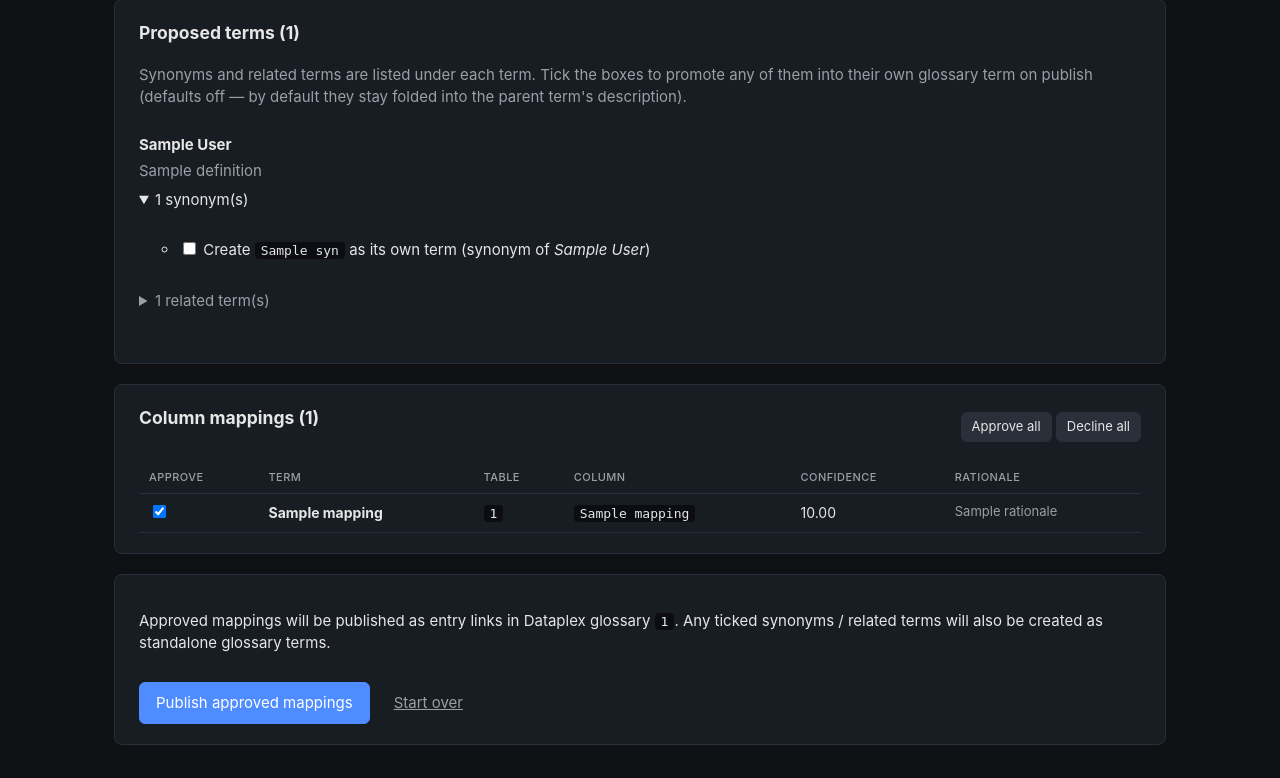
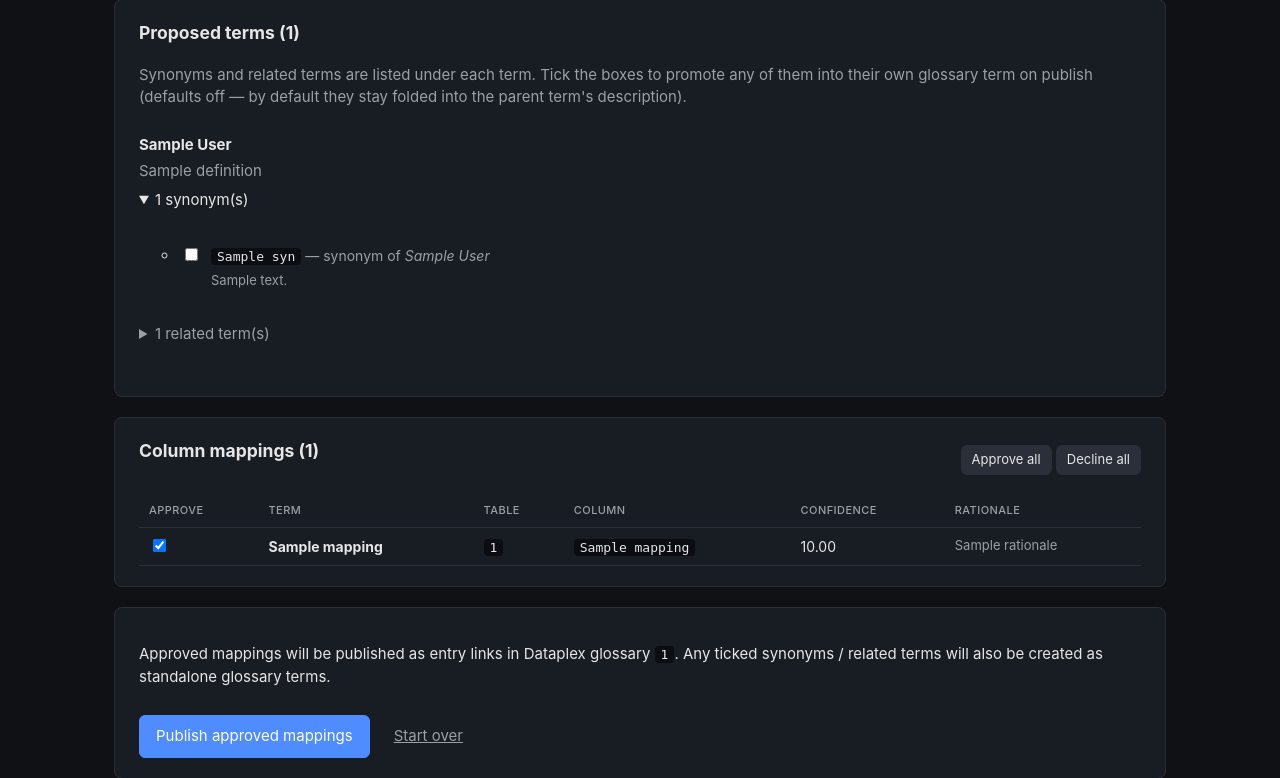
Before and after one commit to Pragati-Sharma-29/Glossary-generator-industry-domains, a FastAPI app: template webapp/templates/suggestions.html in a window 1280 px wide. Shown: the part 807-1585 px from the top of the page. Run offline with FastAPI, Linux system fonts and the light colour scheme; the template is opened without the code that fills it: most values are stand-ins (such as "Sample title", 1, 10 or a date in 2020).

Commit message:
Give every synonym / related term a 1-line description
The review page previously rendered synonyms and related terms as bare
names ("Rewards Member — synonym of Customer"). The operator had no
way to tell if a secondary term was actually relevant to their dataset
without cross-referencing external vocabularies.

Shape change: synonyms and related_terms move from list[str] to
list[dict] where each item is {"name": str, "description": str}.
The description is a one-sentence explanation covering:
  - what the secondary term means
  - how it relates to / why it maps to the parent term
  - for metrics, how they are derived from the parent's column(s)

Plumbed through end-to-end:

  1. prompts.py — USER_PROMPT_TEMPLATE's JSON shape example now shows
     the {name, description} object with explicit guidance on what the
     description should cover for concepts vs metrics.

  2. models.py — TermSuggestion.synonyms and .related_terms annotated
     list[dict] and documented.

  3. agent.py — new _normalise_refs helper coerces either plain
     strings (back-compat for legacy output) or dicts into the
     canonical {name, description} shape. Applied in _parse_response
     so a single bad item can never crash the parse.

  4. suggestions.html — each checkbox now shows the name on one line
     and the description right below in muted text. The hidden form
     value encodes "<name>|<parent>|<description>" so the description
     travels with the promote intent.

  5. webapp/main.py _build_promoted_terms — splits on the new
     three-field encoding, takes the first non-empty description as
     the promoted term's definition (falling back to "Synonym of X"
     when the model left it blank). The relationship line is still
     appended so Dataplex carries both signals.

  6. styles.css — .derived-list label laid out as a two-column grid
     so the description wraps neatly under the name.

On publish, a promoted synonym / related term is now created with a
real definition rather than "Synonym of Customer."-only text, which
shows up meaningfully in the Dataplex UI.

https://claude.ai/code/session_01P4ce1iTRbvx4AwkYcmDSkj

```diff
--- a/webapp/main.py
+++ b/webapp/main.py
@@ -448,35 +448,48 @@ def _build_promoted_terms(
 ):
     """Yield ``(TermSuggestion, [link_request, …])`` for promoted values.
 
-    Form values are formatted as ``"<derived_name>|<parent_display_name>"``
+    Form values are formatted as
+    ``"<derived_name>|<parent_display_name>|<optional_description>"``
     (see suggestions.html). Each unique derived name is emitted once —
-    even if ticked under multiple parents, we still only create one term
-    and emit one link request per (child, parent) pair so Dataplex ends
-    up with structured term-to-term relationships in addition to the
-    description text. ``kind`` is either ``"synonym"`` or ``"related"``;
-    the entry-link type on the link request is ``"synonymous"`` or
-    ``"related"`` respectively (the Dataplex-standard type names).
+    even if ticked under multiple parents, we still only create one
+    term. The first non-empty description seen for that name is used as
+    the promoted term's definition; the parent linkage is encoded in
+    the description as well and materialised as entry links so Dataplex
+    carries structured relationships.
+
+    ``kind`` is ``"synonym"`` or ``"related"``; entry-link type is
+    ``"synonymous"`` / ``"related"`` accordingly.
     """
-    seen: dict[str, list[str]] = {}
+    seen: dict[str, dict] = {}  # name -> {parents: [...], description: "..."}
     for raw in values:
-        if "|" not in raw:
+        parts = raw.split("|", 2)
+        if len(parts) < 2:
             continue
-        name, parent = raw.split("|", 1)
-        name, parent = name.strip(), parent.strip()
+        name = parts[0].strip()
+        parent = parts[1].strip()
+        description = parts[2].strip() if len(parts) == 3 else ""
         if not name or name.lower() in existing:
             continue
-        seen.setdefault(name, []).append(parent)
+        slot = seen.setdefault(name, {"parents": [], "description": ""})
+        slot["parents"].append(parent)
+        if description and not slot["description"]:
+            slot["description"] = description
 
     prefix = "Synonym of" if kind == "synonym" else "Related to"
     link_type = "synonymous" if kind == "synonym" else "related"
-    for name, parents in seen.items():
-        dedup_parents = list(dict.fromkeys(parents))
+    for name, slot in seen.items():
+        dedup_parents = list(dict.fromkeys(slot["parents"]))
         parent_ref = ", ".join(dedup_parents)
+        relationship_line = f"{prefix} {parent_ref}."
+        if slot["description"]:
+            definition = f"{slot['description']}\n\n{relationship_line}"
+        else:
+            definition = relationship_line
         term = TermSuggestion(
             display_name=name,
-            definition=f"{prefix} {parent_ref}.",
+            definition=definition,
             synonyms=[],
-            related_terms=dedup_parents,
+            related_terms=[{"name": p, "description": ""} for p in dedup_parents],
         )
         links = [
             {"parent": parent, "child": name, "kind": link_type}
--- a/webapp/static/styles.css
+++ b/webapp/static/styles.css
@@ -231,6 +231,26 @@ button:disabled {
   cursor: not-allowed;
 }
 
+.derived-list label {
+  display: grid;
+  grid-template-columns: auto 1fr;
+  gap: 4px 10px;
+  align-items: start;
+  padding: 6px 2px;
+  cursor: pointer;
+}
+.derived-list label > input[type="checkbox"] {
+  grid-row: 1 / 3;
+  margin-top: 3px;
+}
+.derived-name { font-size: 14px; }
+.derived-desc {
+  grid-column: 2;
+  color: var(--muted);
+  font-size: 13px;
+  line-height: 1.4;
+}
+
 /* ─── Loading overlay ────────────────────────────────────────────────────── */
 
 .loader-overlay {
--- a/webapp/templates/suggestions.html
+++ b/webapp/templates/suggestions.html
@@ -83,9 +83,14 @@
                     <input type="checkbox"
                            form="publish-form"
                            name="promote_synonym"
-                           value="{{ syn }}|{{ t.display_name }}">
-                    Create <code>{{ syn }}</code> as its own term
-                    (synonym&nbsp;of&nbsp;<em>{{ t.display_name }}</em>)
+                           value="{{ syn.name }}|{{ t.display_name }}|{{ syn.description }}">
+                    <span class="derived-name">
+                      <code>{{ syn.name }}</code>
+                      <span class="meta">— synonym of <em>{{ t.display_name }}</em></span>
+                    </span>
+                    {% if syn.description %}
+                      <span class="derived-desc">{{ syn.description }}</span>
+                    {% endif %}
                   </label>
                 </li>
               {% endfor %}
@@ -103,9 +108,14 @@
                     <input type="checkbox"
                            form="publish-form"
                            name="promote_related"
-                           value="{{ rel }}|{{ t.display_name }}">
-                    Create <code>{{ rel }}</code> as its own term
-                    (related&nbsp;to&nbsp;<em>{{ t.display_name }}</em>)
+                           value="{{ rel.name }}|{{ t.display_name }}|{{ rel.description }}">
+                    <span class="derived-name">
+                      <code>{{ rel.name }}</code>
+                      <span class="meta">— related to <em>{{ t.display_name }}</em></span>
+                    </span>
+                    {% if rel.description %}
+                      <span class="derived-desc">{{ rel.description }}</span>
+                    {% endif %}
                   </label>
                 </li>
               {% endfor %}
```
Also changed, not shown: glossary_generator/agent.py (+23 -2 lines), glossary_generator/models.py (+10 -3 lines), glossary_generator/prompts.py (+12 -2 lines).
